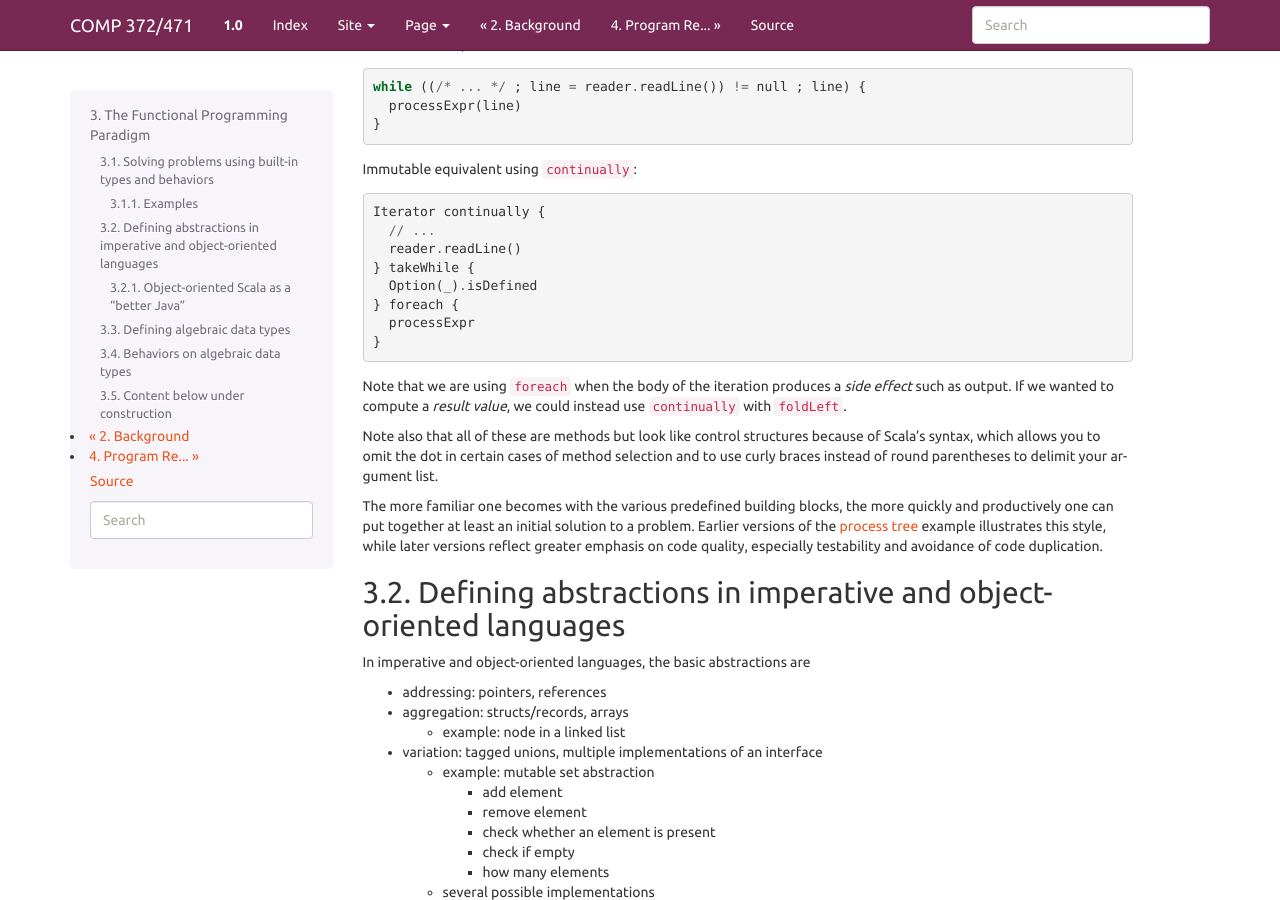
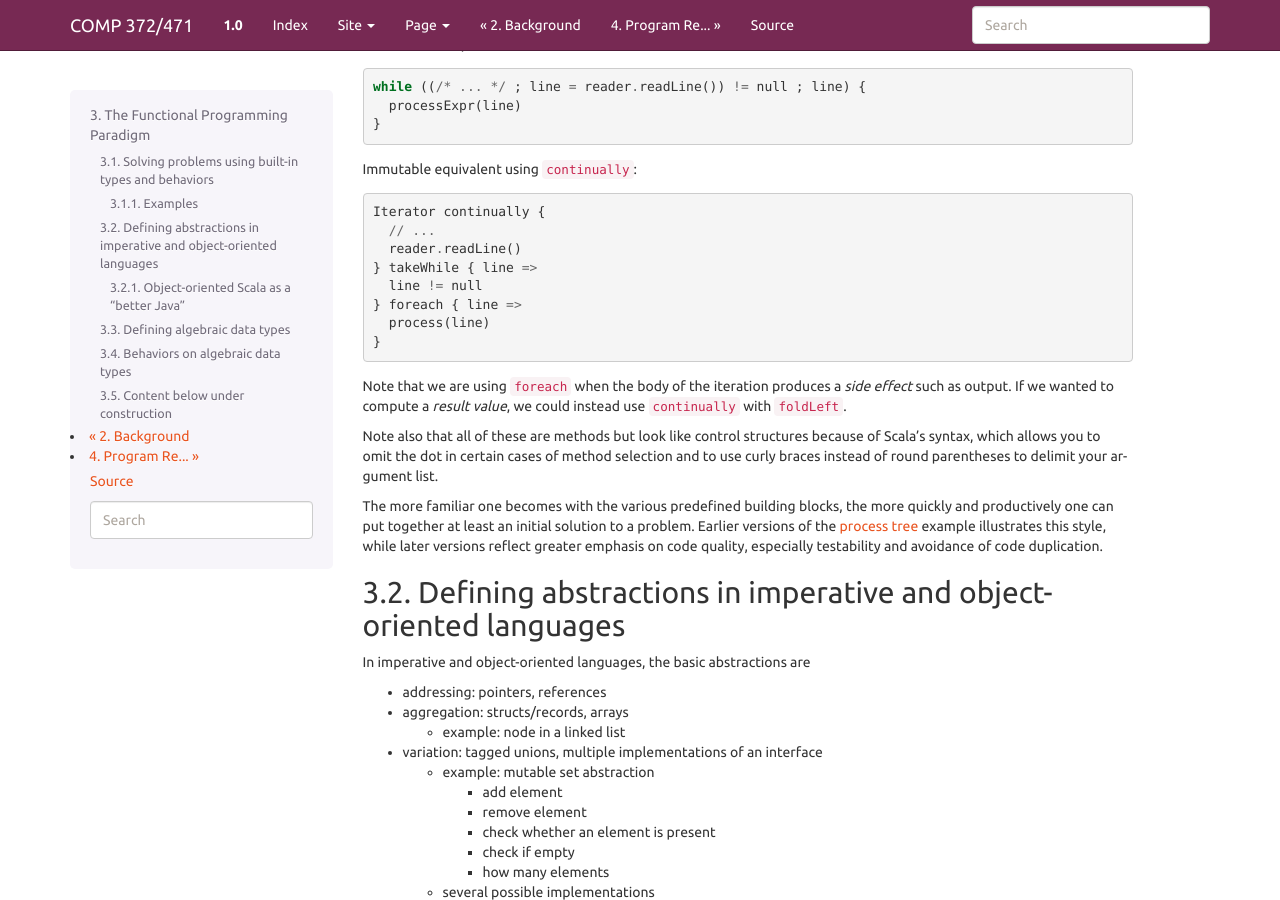
Before and after one commit to lucproglangcourse/lucproglangcourse.github.io, a Sphinx documentation site: the page built from source/functionalprogramming.rst, in a window 1280 px wide and 900 px high, scrolled down 1116 px. Built offline with Sphinx 7.4.7, drawn with Linux system fonts in a browser that asks for light colours.

Commit message:
improved Iterator.continually example
Signed-off-by: Konstantin Läufer <klaeufer@gmail.com>

```diff
--- a/source/functionalprogramming.rst
+++ b/source/functionalprogramming.rst
@@ -76,10 +76,10 @@ Immutable equivalent using ``continually``::
   Iterator continually {
     // ...
     reader.readLine()
-  } takeWhile {
-    Option(_).isDefined
-  } foreach {
-    processExpr
+  } takeWhile { line =>
+    line != null
+  } foreach { line =>
+    process(line)
   }
 
 
```
